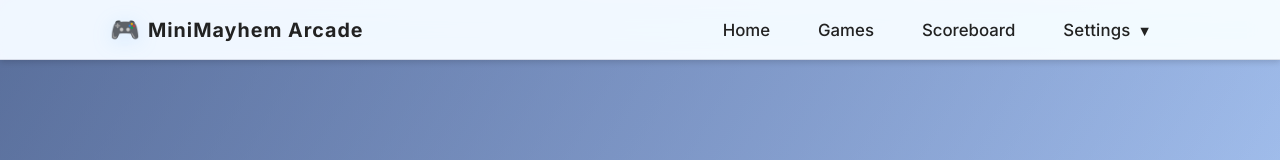
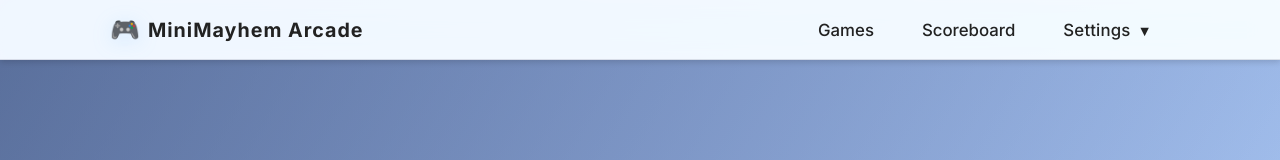
Before and after one commit to Workflow-Manager-admin/minimayhem-arcade-27968-677199a1, a React (Create React App) app in the folder mini_mayhem_arcade/: page / in a window 1280 px wide. Shown: the top 160 px of the page. Built offline with nearby package versions, Linux system fonts and the light colour scheme; the HTML template or start-up script is replaced by a standard one.

Commit message:
Auto-commit: Changes as of 2025-06-04T03:08:59.953597+00:00

```diff
--- a/mini_mayhem_arcade/src/Navbar.js
+++ b/mini_mayhem_arcade/src/Navbar.js
@@ -106,9 +106,6 @@ function Navbar() {
             role="menu"
             aria-label="Main menu"
           >
-            <li>
-              <a href="/" className="mmarcade-nav-link" tabIndex={menuOpen || window.innerWidth > 900 ? 0 : -1}>Home</a>
-            </li>
             <li>
               <a href="/games" className="mmarcade-nav-link" tabIndex={menuOpen || window.innerWidth > 900 ? 0 : -1}>Games</a>
             </li>
```
Also changed, not shown: 2 other files (tests, documents, lock files or other folders).
